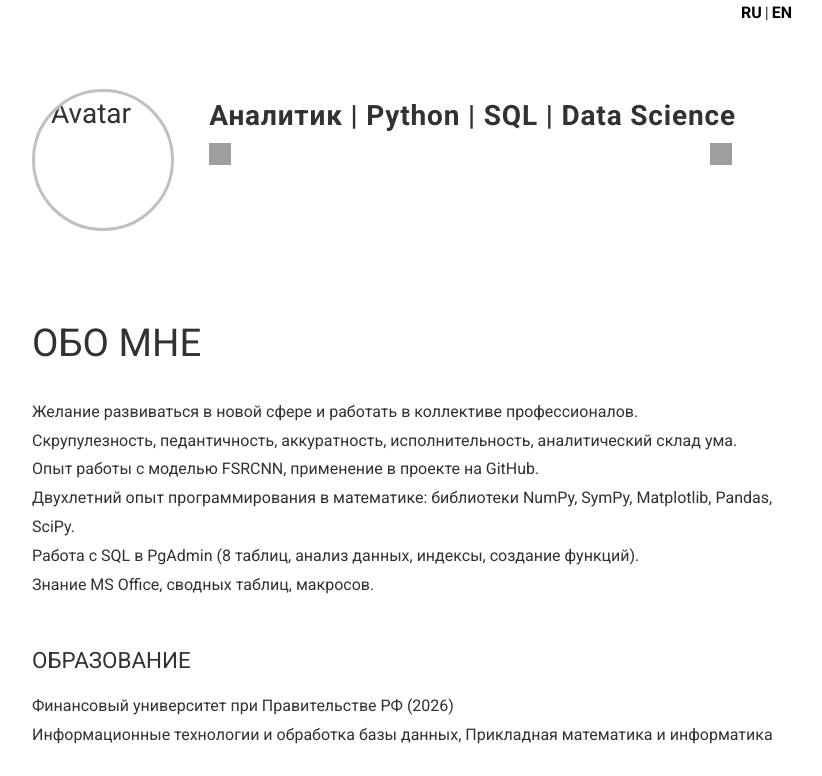
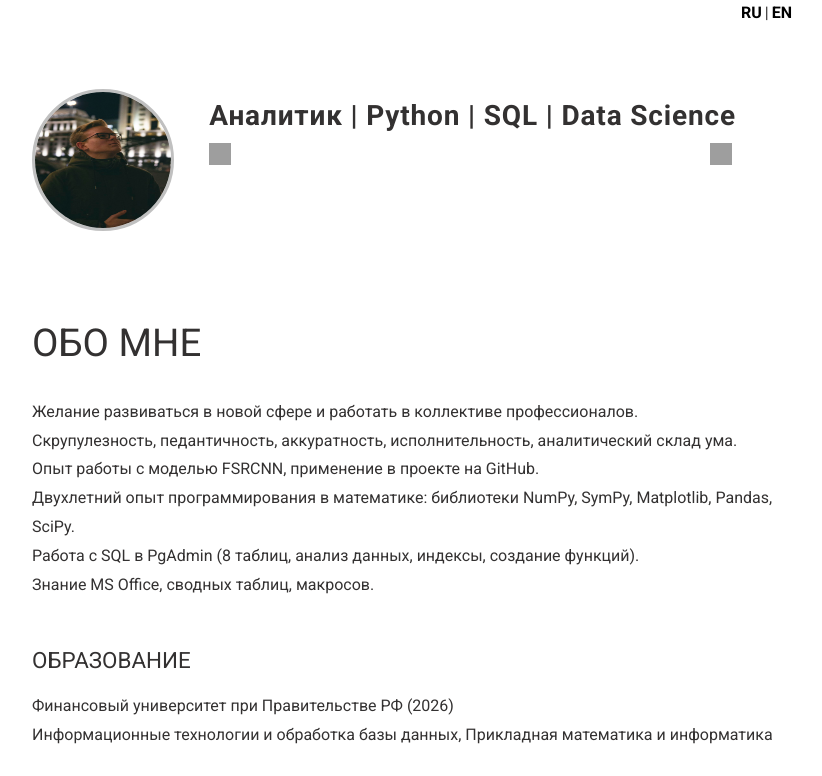
Before and after one commit to Boo4kin/Boo4kin, a plain HTML site: page index.html in a window 1280 px wide. Shown: the top 776 px of the page, without its empty margins (228-1050 px from the left). Drawn offline with Linux system fonts and the light colour scheme; grey boxes are pictures that could not be loaded.

Commit message:
Update index.html

```diff
--- a/index.html
+++ b/index.html
@@ -18,7 +18,7 @@
         </div>
         <div class="content">
             <div class="content__hello">
-                <img class="content__hello-img" src="assets/img/avatar.png" alt="Avatar">
+                <img class="content__hello-img" src="assets/img/avatar.jpg" alt="Avatar">
                 <div class="content__hello-text">
                     <span class="content__description">Аналитик | Python | SQL | Data Science</span>
                     <nav class="content__social">
```
